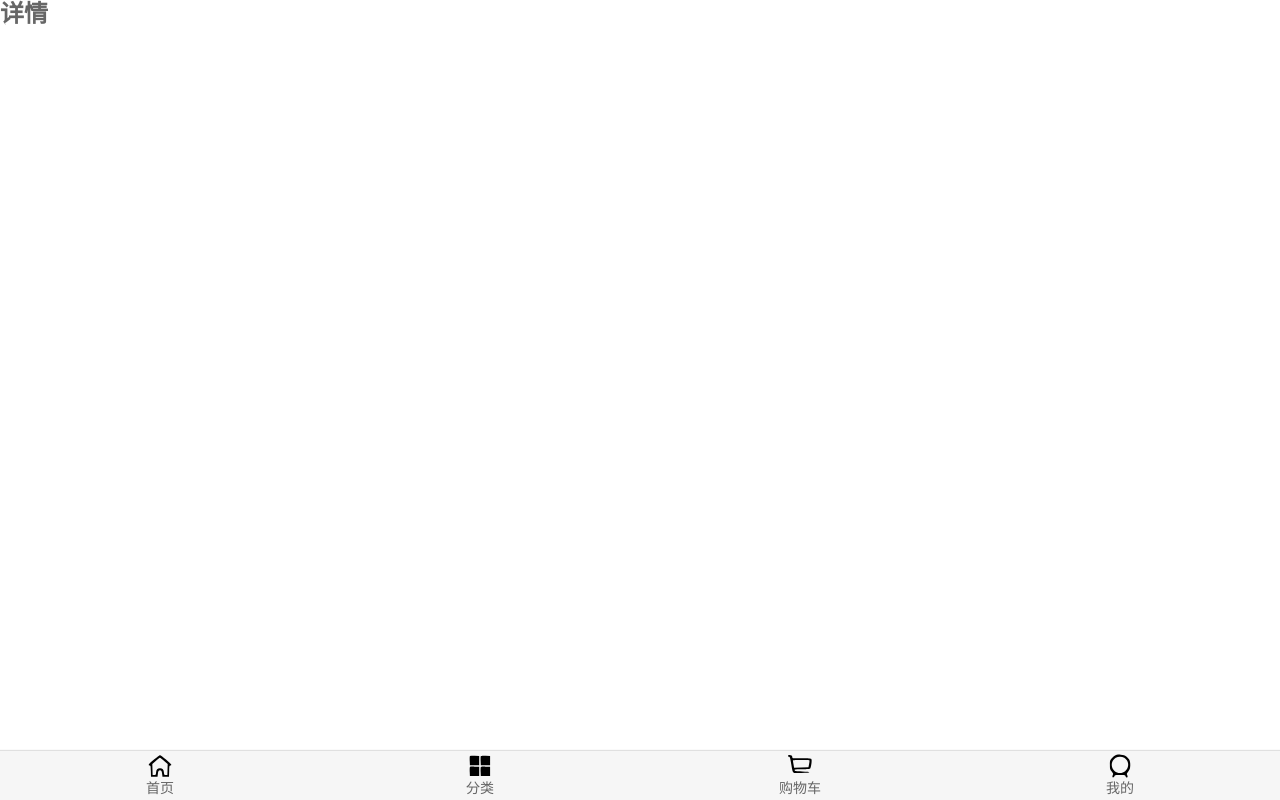
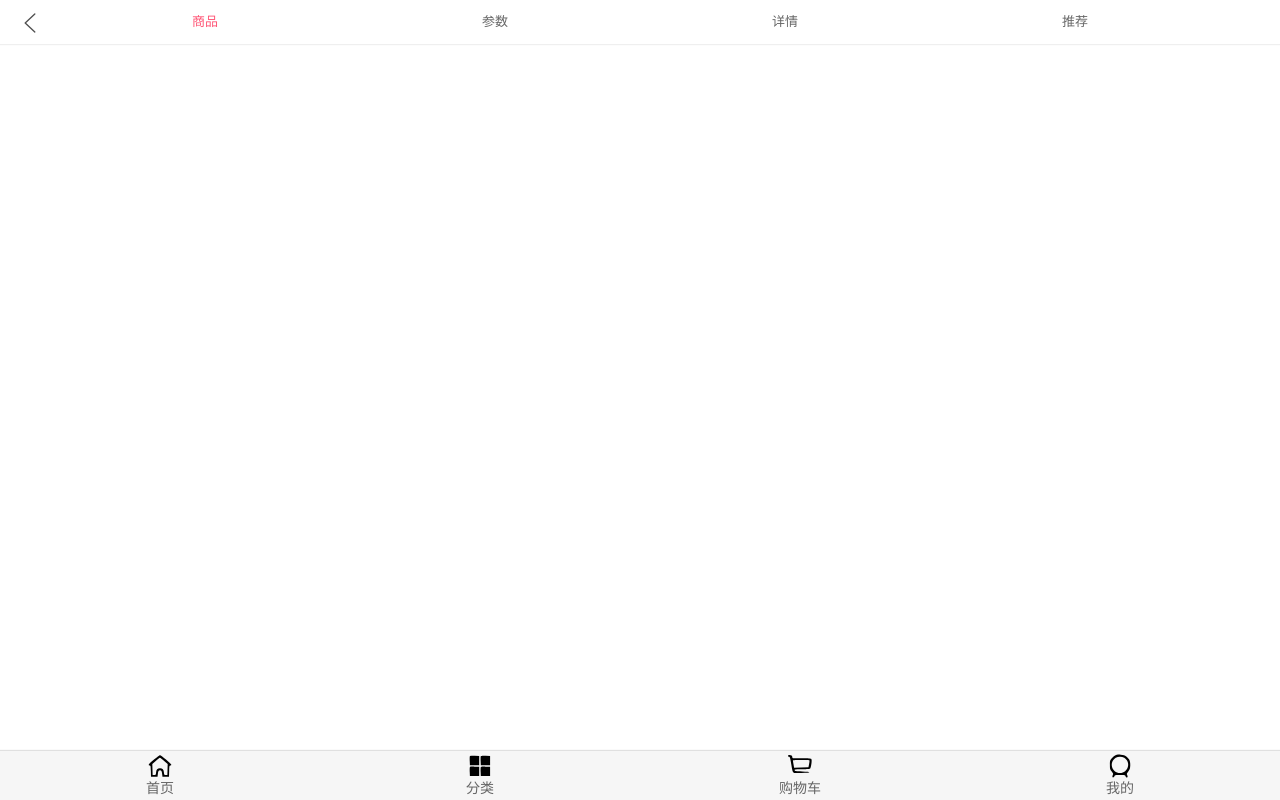
Before and after one commit to wlswang/supermall, a Vue app: page /detail/1 in a window 1280 px wide. Built offline with nearby package versions, Linux system fonts and the light colour scheme.

Commit message:
create goodDetail

```diff
--- a/src/App.vue
+++ b/src/App.vue
@@ -1,5 +1,6 @@
 <template>
   <div id="app">
+    <!-- home 离开时记录状态 -->
     <keep-alive exclude="Detail">
       <router-view></router-view>
     </keep-alive>
--- /dev/null
+++ b/src/common/utils.js
@@ -0,0 +1,9 @@
+export function debounce(func, delay) {
+  let timer = null
+  return function(...args) {
+    if (timer) clearTimeout(timer)
+    timer = setTimeout(() => {
+      func.apply(this, args)
+    }, delay)
+  }
+}
--- a/src/components/content/goods/GoodsListItem.vue
+++ b/src/components/content/goods/GoodsListItem.vue
@@ -1,5 +1,5 @@
 <template>
-  <div class="goods-item">
+  <div class="goods-item" @click="itemClick">
     <img :src="goodsItem.show.img" alt="" @load="imageLoad">
     <div class="goods-info">
       <p>{{goodsItem.title}}</p>
@@ -23,6 +23,12 @@
   methods: {
     imageLoad() {
       this.$bus.$emit('itemImageLoad')
+    },
+    // 跳转到详情页
+    itemClick() {
+      console.log('跳转到详情页');
+      console.log(this.goodsItem);
+      this.$router.push('/detail/' + this.goodsItem.iid)
     }
   }
 }
--- a/src/views/detail/Detail.vue
+++ b/src/views/detail/Detail.vue
@@ -1,10 +1,26 @@
 <template>
-  <h2>详情</h2>
+  <div>
+    <detail-nav-bar></detail-nav-bar>
+  </div>
 </template>
 
 <script>
+import DetailNavBar from "./childComps/DetailNavBar";
+
 export default {
-  name: "Detail"
+  name: "Detail",
+  components: {
+    DetailNavBar
+  },
+  data() {
+    return {
+      iid: null
+    }
+  },
+  created() {
+    // 1. 保存传入的iid
+    this.iid = this.$route.params.iid
+  }
 }
 </script>
 
--- /dev/null
+++ b/src/views/detail/childComps/DetailNavBar.vue
@@ -0,0 +1,59 @@
+<template>
+  <div>
+    <nav-bar>
+      <div slot="left" class="back" @click="backClick">
+        <img src="~assets/img/common/back.svg" alt="">
+      </div>
+      <div slot="center" class="title">
+        <div
+          v-for="(item, index) in titles"
+          :key="index"
+          class="title-item"
+          :class="{active: index === currentIndex}"
+          @click="titleClick(index)"
+        >{{item}}</div>
+      </div>
+    </nav-bar>
+  </div>
+</template>
+
+<script>
+import NavBar from "components/common/navbar/NavBar";
+export default {
+  name: "DatailNavBar",
+  components: {
+    NavBar,
+  },
+  data() {
+    return {
+      titles: ["商品", "参数", "详情", "推荐"],
+      currentIndex: 0,
+    };
+  },
+  methods: {
+    titleClick(index) {
+      this.currentIndex = index;
+    },
+    backClick() {
+      this.$router.back()
+    }
+  },
+};
+</script>
+
+<style scoped>
+  .title {
+    display: flex;
+    font-size: 13px;
+  }
+  .title-item {
+    flex: 1;
+  }
+  .active {
+    color: var(--color-high-text);
+  }
+
+  .back img {
+    margin-top: 12px;
+  }
+</style>
--- a/src/views/home/Home.vue
+++ b/src/views/home/Home.vue
@@ -1,12 +1,13 @@
 <template>
   <div id="home">
     <nav-bar class="home-nav"><div slot="center">购物街</div></nav-bar>
-    <!-- <tab-control
+    <tab-control
       :titles="['流行', '新款', '精选']"
       class="tab-control"
       ref="tabControl1"
       @tabClick="tabClick"
-    /> -->
+      v-show="isTabFixed"
+    />
     <scroll
       class="content"
       :probe-type="3"
@@ -47,6 +48,8 @@
 
 import { getHomeMultidata, getHomeGoods } from "network/home";
 
+import {debounce} from "common/utils";
+
 export default {
   name: "Home",
   components: {
@@ -73,12 +76,24 @@
       },
       // 是否显示 置顶按钮
       isShowBackTop: false,
+      // 标签是否显示
+      isTabFixed: false,
     };
   },
   computed: {
     showGoods() {
       return this.goods[this.currentType].list;
     },
+  },
+  destroyed() {
+    console.log('home destroyed')
+  },
+  activated() {
+    this.$refs.scroll.scrollTo(0, this.savey, 0)
+    this.$refs.scroll.refresh()
+  },
+  deactivated() {
+    this.savey = this.$refs.scroll.getScrollY()
   },
   created() {
     // 1. 请求多个数据
@@ -89,7 +104,7 @@
   },
   mounted() {
     // 图片加载完成的事件监听
-    const refresh = this.debounce(this.$refs.scroll.refresh, 50)
+    const refresh = debounce(this.$refs.scroll.refresh, 50)
     this.$bus.$on('itemImageLoad', () => {
       refresh()
     })
@@ -98,15 +113,6 @@
     /**
      * 事件监听相关的方法
      */
-    debounce(func, delay) {
-      let timer = null
-      return function(...args) {
-        if (timer) clearTimeout(timer)
-        timer = setTimeout(() => {
-          func.apply(this, args)
-        }, delay)
-      }
-    },
     tabClick(index) {
       console.log(index);
       switch (index) {
@@ -120,6 +126,8 @@
           this.currentType = "sell";
           break;
       }
+      this.$refs.tabControl1.currentIndex = index;
+      this.$refs.tabControl2.currentIndex = index;
     },
     // 加载更多
     loadMore() {
@@ -129,6 +137,10 @@
     contentScroll(position) {
       // 1. 判断backtop是否显示
       this.isShowBackTop = (-position.y) > 1000
+
+      // 2. 判断tabControl是否吸顶（position: fixed）
+      this.isTabFixed = (-position.y) > this.tabOffsetTop
+
     },
     // 返回顶部
     backClick() {
@@ -136,7 +148,7 @@
     },
     //
     swiperImageLoad() {
-      // this.tabOffsetTop = this.$refs.tabControl2.$el.offsetTop;
+      this.tabOffsetTop = this.$refs.tabControl2.$el.offsetTop;
     },
     /**
      * 网络请求相关的方法
```
Also changed, not shown: src/common/const.js (deleted).
